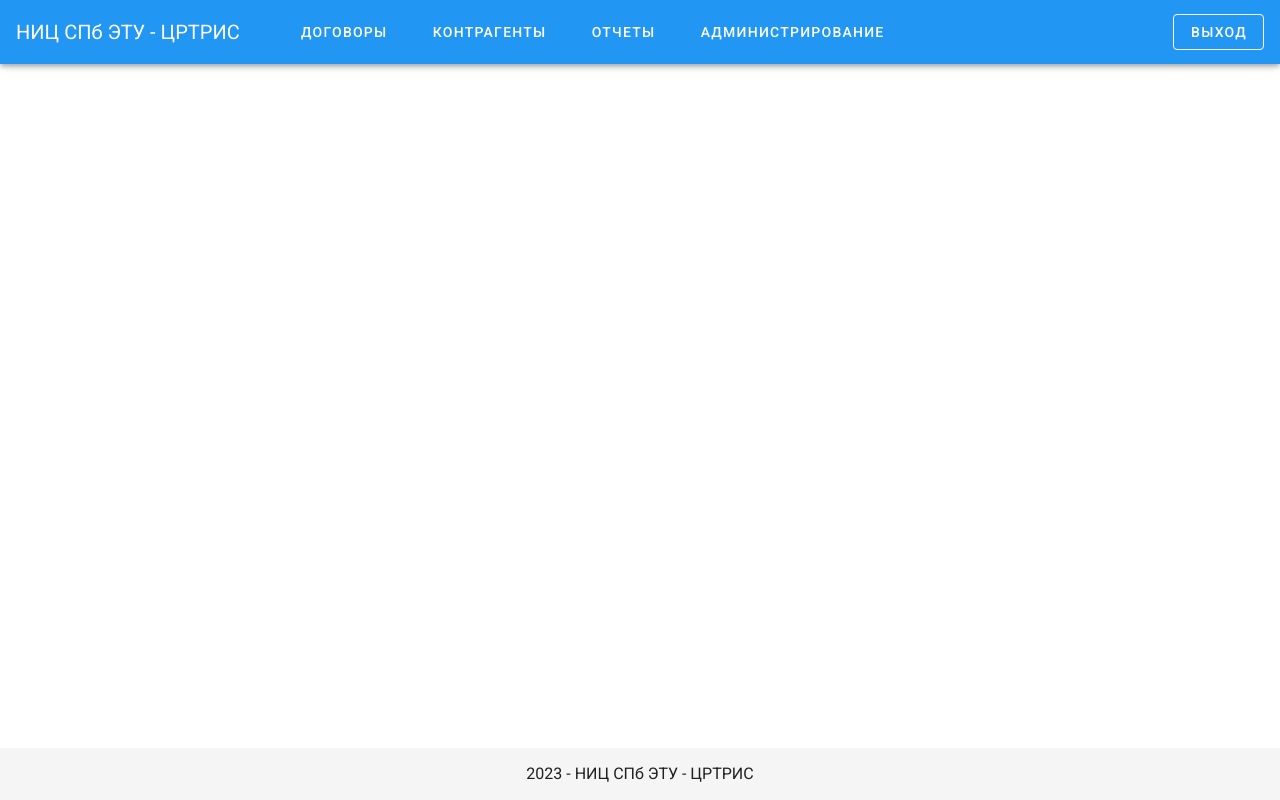
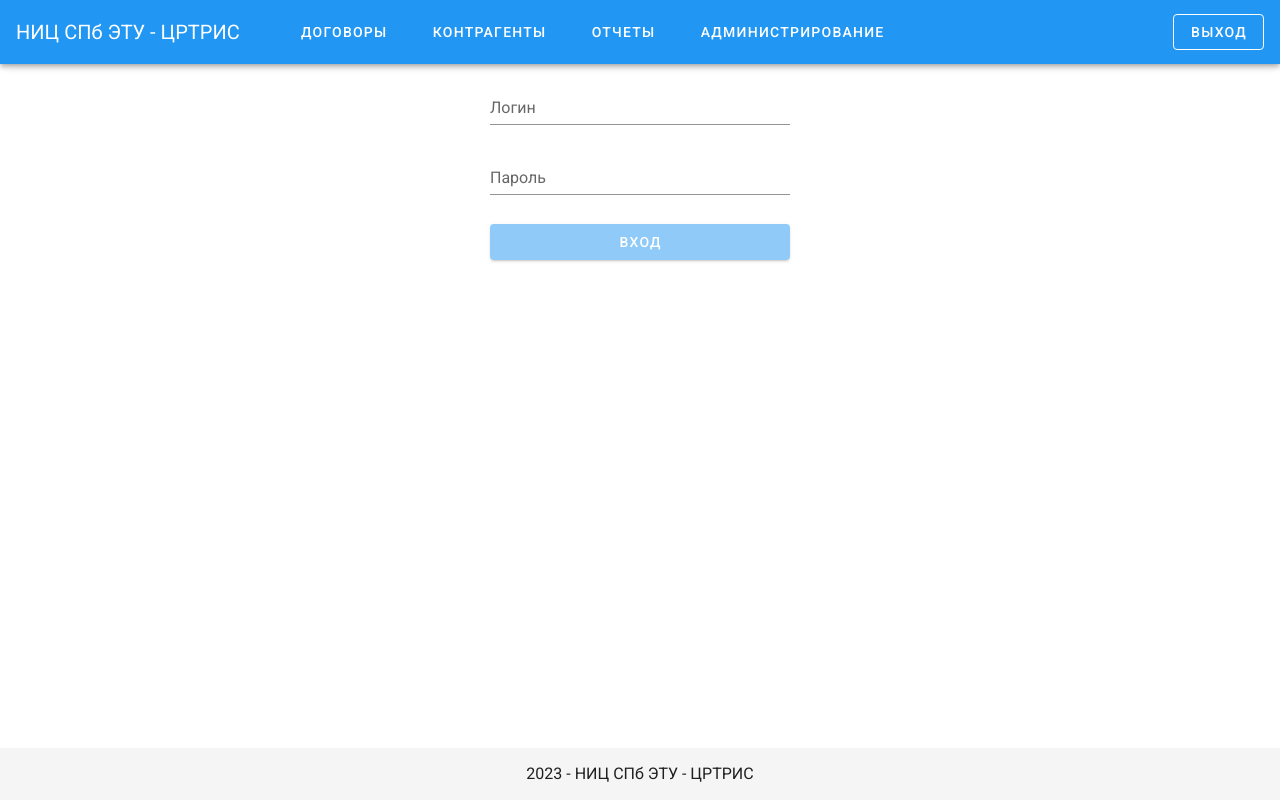
Before and after one commit to vedeninvv/acc-system, a Vue app in the folder frontend/: page /signin in a window 1280 px wide. Built offline with nearby package versions, Linux system fonts and the light colour scheme.

Commit message:
Добавил запрос на авторизацию

```diff
--- a/frontend/package.json
+++ b/frontend/package.json
@@ -8,6 +8,7 @@
     "lint": "vue-cli-service lint"
   },
   "dependencies": {
+    "axios": "^1.3.4",
     "core-js": "^3.8.3",
     "vue": "^2.6.14",
     "vue-router": "^3.5.1",
--- a/frontend/src/router/index.js
+++ b/frontend/src/router/index.js
@@ -4,6 +4,7 @@ import ContractsPage from "@/views/ContractsPage";
 import CounterpartiesPage from "@/views/СounterpartiesPage"
 import ReportsPage from "@/views/ReportsPage";
 import AdministrationPage from "@/views/AdministrationPage";
+import LoginPage from "@/views/LoginPage";
 
 Vue.use(VueRouter)
 
@@ -11,6 +12,10 @@ const routes = [
     {
         path: '/',
         redirect: '/contracts'
+    },
+    {
+        path: '/signin',
+        component: LoginPage
     },
     {
         path: '/contracts',
--- /dev/null
+++ b/frontend/src/shared/request.js
@@ -0,0 +1,17 @@
+import axios from 'axios'
+
+export const login = user => new Promise((resolve, reject) => {
+    axios({url: 'http://localhost:8080/api/auth/signin', data: user, method: 'POST'})
+        .then(resp => {
+            const accessToken = resp.data.accessToken
+            const refreshToken = resp.data.refreshToken
+            localStorage.setItem('accessToken', accessToken)
+            localStorage.setItem('refreshToken', refreshToken)
+            resolve(resp)
+        })
+        .catch(err => {
+            localStorage.removeItem('accessToken')
+            localStorage.removeItem('refreshToken')
+            reject(err)
+        })
+})
--- /dev/null
+++ b/frontend/src/views/LoginPage.vue
@@ -0,0 +1,65 @@
+<template>
+  <v-sheet width="300" class="mx-auto">
+    <v-form
+        @submit.prevent="submit"
+        v-model="valid">
+      <v-text-field
+          v-model="loginForm.username"
+          label="Логин"
+          :rules="loginRules"
+          required
+      ></v-text-field>
+
+      <v-text-field
+          v-model="loginForm.password"
+          label="Пароль"
+          type="password"
+          :rules="loginRules"
+          required
+      ></v-text-field>
+      <v-btn type="submit"
+             block
+             :class="{'disable-el': !valid, 'mt-2': true}"
+             color="blue"
+             dark
+      >
+        Вход
+      </v-btn>
+    </v-form>
+  </v-sheet>
+</template>
+
+<script>
+import {login} from "@/shared/request";
+
+export default {
+  name: "LoginPage",
+  data: () => ({
+    loginForm: {
+      username: null,
+      password: null,
+    },
+    valid: false,
+    loginRules: [
+      v => !!v || 'Обязательно'
+    ]
+  }),
+  methods: {
+    submit() {
+      if (this.valid) {
+        const user = {username: this.username, password: this.password}
+        login(user).then(() => {
+          this.$router.push('/')
+        })
+      }
+    }
+  }
+}
+</script>
+
+<style scoped>
+.disable-el {
+  pointer-events: none;
+  opacity: 0.5;
+}
+</style>
```
Also changed, not shown: frontend/src/shared/shared.js (deleted), 1 other file (tests, documents, lock files or other folders).
